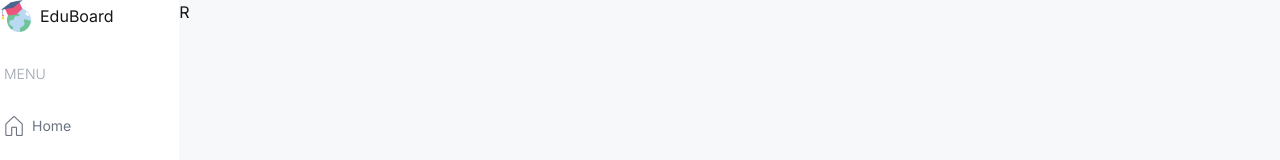
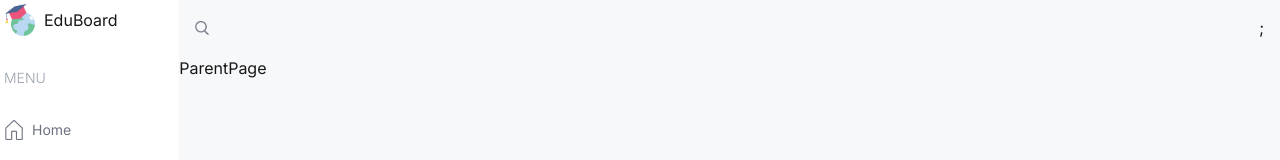
Before and after one commit to mysandesh/EduBoard, a Next.js app: page /parent in a window 1280 px wide. Shown: the top 160 px of the page. Built offline with nearby package versions, Linux system fonts and the light colour scheme.

Commit message:
Logo and Navbar margin fix

```diff
--- a/src/app/(dashboard)/layout.tsx
+++ b/src/app/(dashboard)/layout.tsx
@@ -1,6 +1,7 @@
 import type { Metadata } from "next";
 import "../globals.css";
 import Menu from "@/components/Menu";
+import Navbar from "@/components/Navbar";
 import Image from "next/image";
 import Link from "next/link";
 
@@ -20,7 +21,7 @@ export default function DashboardLayout({
       <div className="w-[14%] md:w-[8%] lg:w-[16%] xl:w-[14%]" p-4>
         <Link
           href="/"
-          className="flex items-center justify-center lg:justify-start gap-2"
+          className="flex items-center justify-center lg:justify-start gap-2 mx-1 my-1"
         >
           <Image src="/logo.png" alt="logo" width={32} height={32} />
           <span className="hidden lg:block">EduBoard</span>
@@ -29,7 +30,8 @@ export default function DashboardLayout({
       </div>
       {/*RIGHT */}
       <div className="w-[86%] md:w-[92%] lg:w-[84%] xl:w-[86%] bg-[#F7F8FA] overflow-scroll">
-        R
+        <Navbar />
+        {children}
       </div>
     </div>
   );
--- a/src/components/Navbar.tsx
+++ b/src/components/Navbar.tsx
@@ -1,5 +1,16 @@
+import Image from "next/image";
+
 const Navbar = () => {
-  return <div className="">Navbar</div>;
+  return (
+    <div className="flex items-center justify-between p-4">
+      {/* SEARCH BAR */}
+      <div className="hidden md:flex">
+        <Image src="/search.png" alt="" width={14} height={14} />
+      </div>
+      {/* ICONS AND USER */}
+      <div className=""></div>;
+    </div>
+  );
 };
 
 export default Navbar;
```
